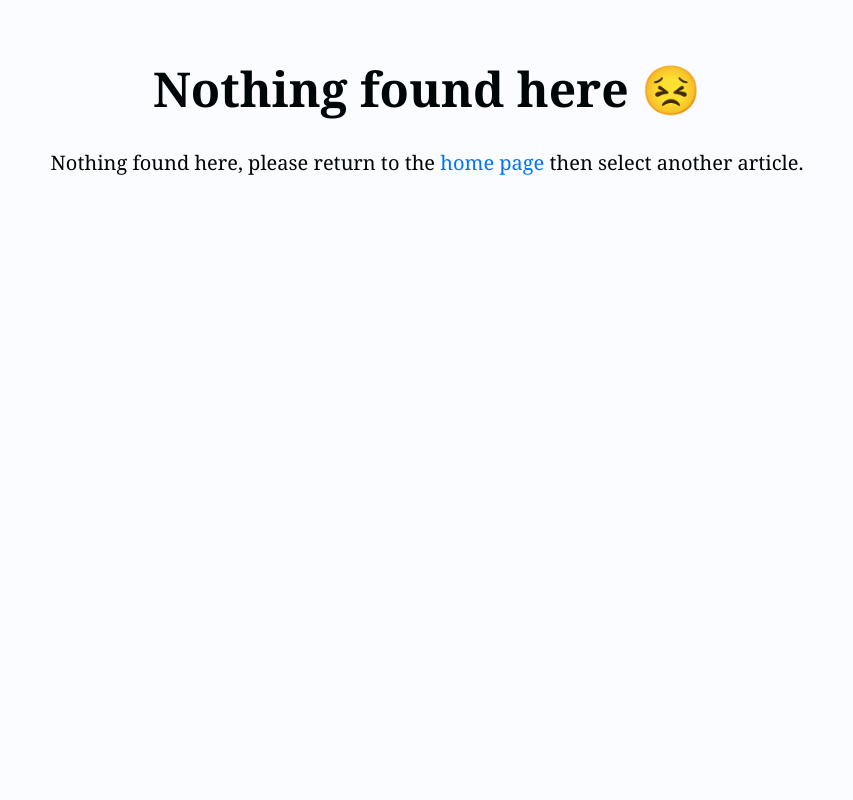
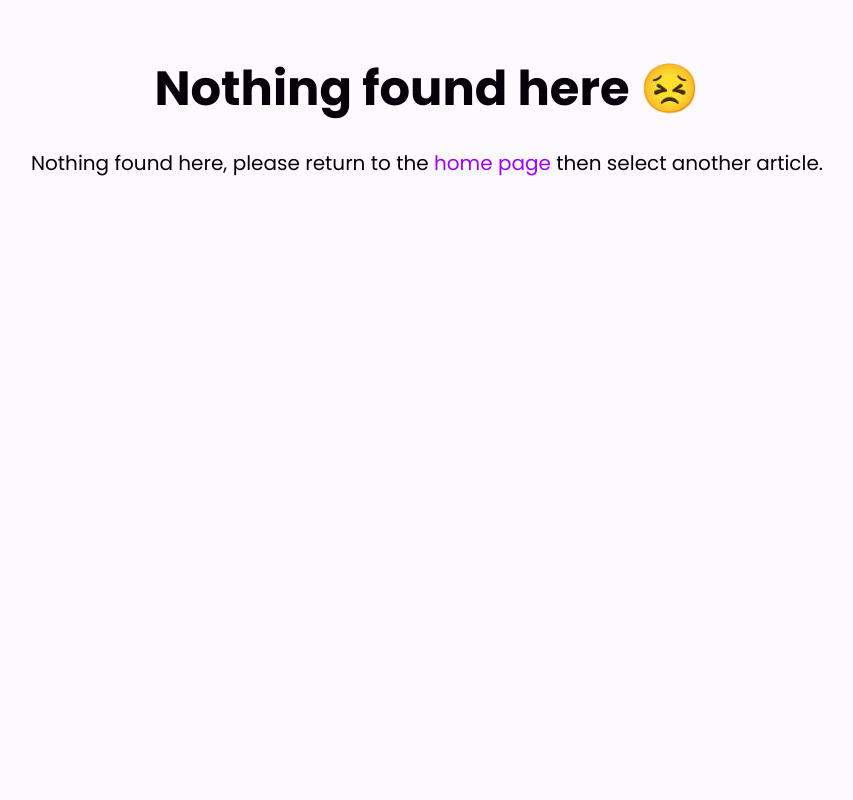
Before and after one commit to BenoGustavo/BlogDjango, a Django app: page / in a window 1280 px wide. Shown: the whole page, without its empty margins (213-1066 px from the left). Run offline with Django 5.2, Linux system fonts and the light colour scheme; data that the repository does not hold is empty.

Commit message:
update style.css

```diff
--- a/djangoapp/blog/static/blog/css/style.css
+++ b/djangoapp/blog/static/blog/css/style.css
@@ -1,6 +1,8 @@
+@import url('https://fonts.googleapis.com/css2?family=Poppins:ital,wght@0,100;0,200;0,300;0,400;0,500;0,600;0,700;0,800;0,900;1,100;1,200;1,300;1,400;1,500;1,600;1,700;1,800;1,900&display=swap');
+
 :root {
     /* Colors */
-    --_clr-base-hue: 213;
+    --_clr-base-hue: 277;
     --_clr-primary: var(--_clr-base-hue) 100%;
     --_clr-gray: var(--_clr-base-hue) 10%;
 
@@ -25,8 +27,8 @@
     --clr-gray-dkst: var(--_clr-gray) 10%;
 
     /* Font-family */
-    --ff-regular: Georgia, 'Times New Roman', Times, serif;
-    --ff-headings: Georgia, 'Times New Roman', Times, serif;
+    --ff-regular: "Poppins", Georgia, 'Times New Roman', Times, serif;
+    --ff-headings: "Poppins", Georgia, 'Times New Roman', Times, serif;
     --ff-mono: 'Courier New', Courier, monospace;
 
     /* Font-Sizes */
@@ -78,6 +80,7 @@ body {
     background-color: hsl(var(--clr-white));
     color: hsl(var(--clr-black));
     font-size: 20px;
+    min-height: 100vh;
     /* Fallback value */
     font-size: var(--fs-base);
     font-family: var(--ff-regular);
```
